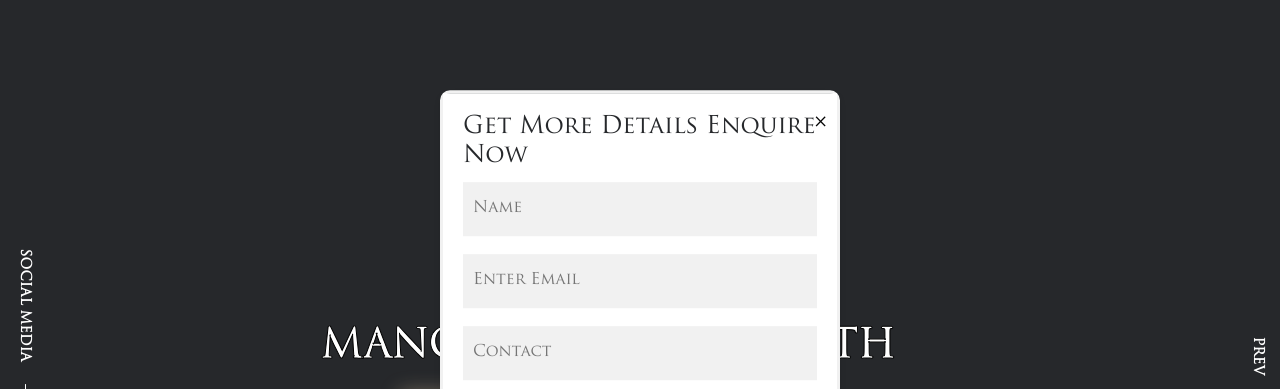
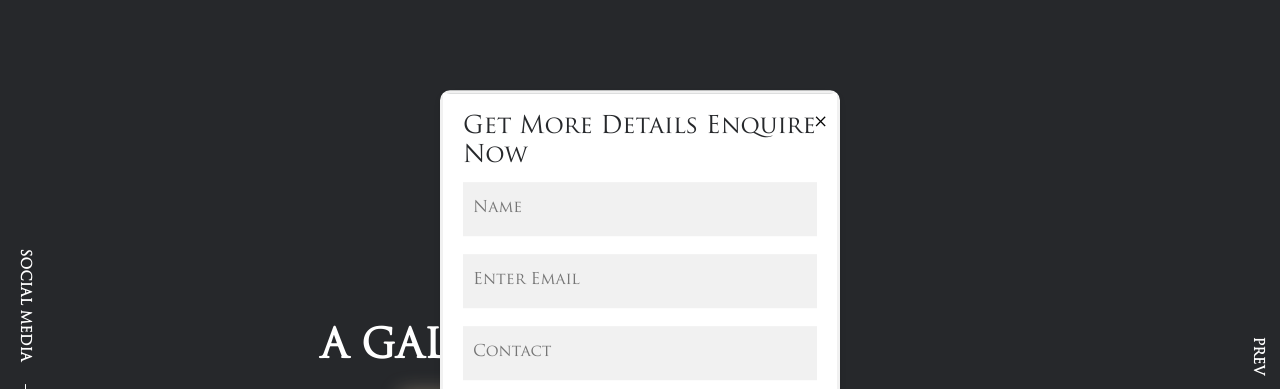
Before and after one commit to Bright-WebHost/Poorvi-Estella, a plain HTML site: page index.html in a window 1280 px wide. Shown: the part 57-446 px from the top of the page. Drawn offline with nearby package versions, Linux system fonts and the light colour scheme; files whose address does not match are found by name.

Commit message:
31-1-25 first

```diff
--- a/index.html
+++ b/index.html
@@ -430,7 +430,7 @@
           <h1 style="color: #ffff;font-weight: 900;
           text-align: start;
           margin-left: 40px;
-          -webkit-text-stroke: 1px black; ">MANGALORE OF WARMTH </h1>
+           ">A GALORE OF WARMTH </h1>
           <div style="display: flex;justify-content: start;margin-left: 120px;" > <a href="contact.html" >Enquire Now <i class="fas fa-caret-right"></i></a></div>
           <!-- <div style="display: flex;justify-content: center;" id="btn2"> <a href="contact.html" >Enquire Now <i class="fas fa-caret-right"></i></a></div> -->
         </div>
```
